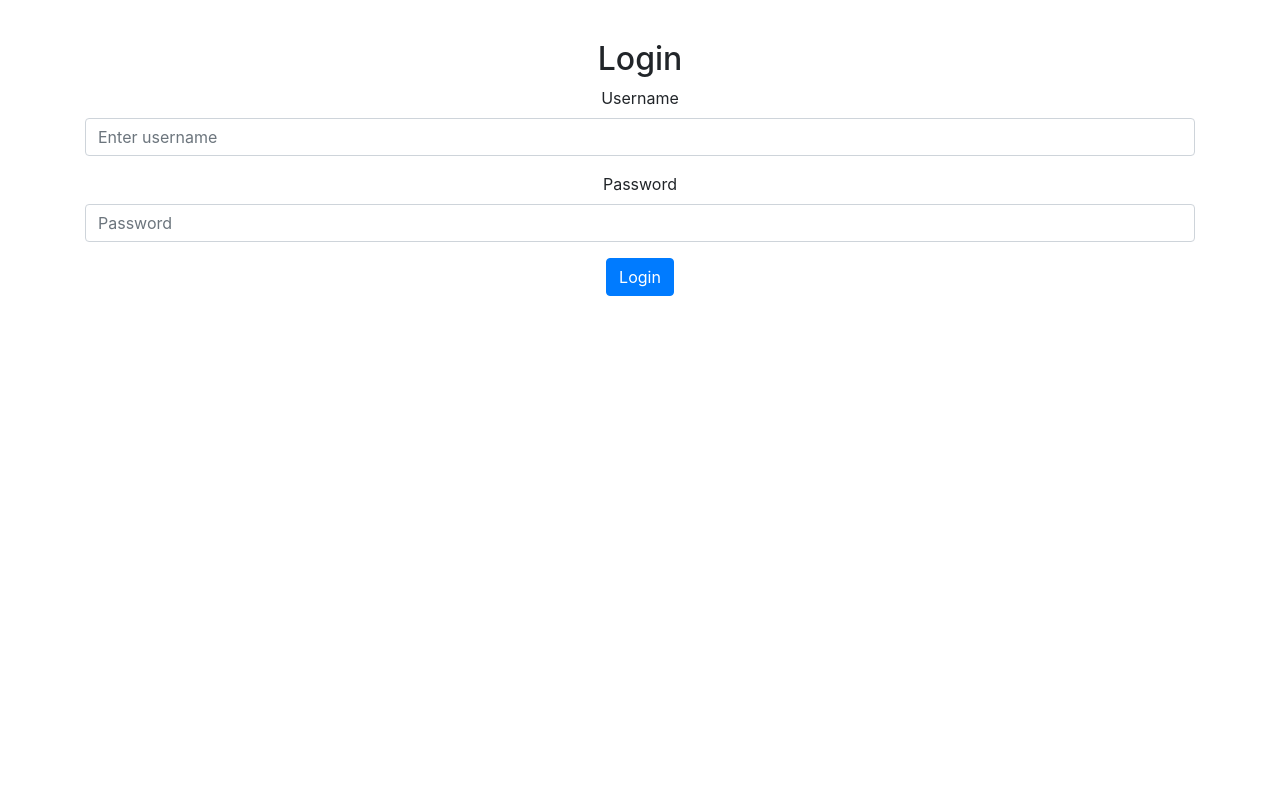
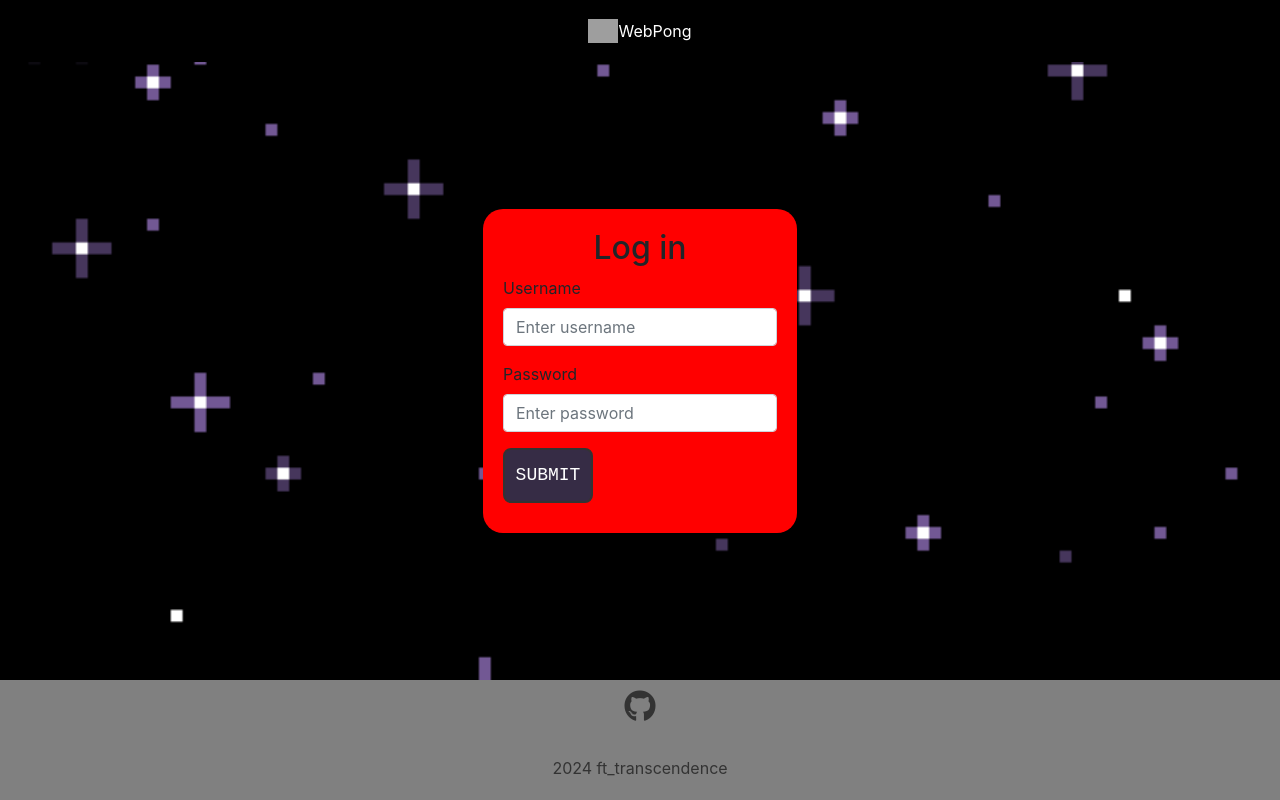
Before and after one commit to jaimmart32/ft_transcendence, a Django app: page /home/ in a window 1280 px wide. Run offline with Django 4.2, Linux system fonts and the light colour scheme; some libraries are stand-ins or nearby versions; grey boxes are pictures that could not be loaded.

Commit message:
Starting to connect the new html. Added css, background image, and only home, root, sign up, login.

```diff
--- a/back/srcs/pong_project/static/pong_app/css/styles.css
+++ b/back/srcs/pong_project/static/pong_app/css/styles.css
@@ -1,56 +1,131 @@
-ul, li{
-    list-style: none;
-}
-a{
-    text-decoration: none;
-    color: black;
+
+html, body
+{
+	height: 100%;
+	margin: 0;
+	display: flex;
+	flex-direction: column;
+	justify-content: center;
 }
 
-.menu
+body
 {
-    min-height: 100vh;
-    display: flex;
-    flex-direction: column;
-    align-items: center;
-    justify-content: center;
+	background-image: url('./background2.gif');
+	background-size: cover;
+	background-position: center;
+	background-repeat: no-repeat;
+	background-attachment: fixed;
+
+	font-family: 'Courier New', Courier, Monospace;
+	font-size: 16px;
+	color: #333;
+	line-height: 1.5;
+	flex-grow: 1;
 }
 
-.menuNav
+.brand-navbar
 {
-    display: flex;
-    flex-direction: column;
-    gap: 1rem;
+	background-color: black;
+	display: flex;
+	justify-content: center;
+	align-items: center;
+	height: 10%;
+	width: 100%
+	margin: 0;
+	padding: 0;
 }
 
-.links
+.explore-navbar-nav
 {
-    border: 1px solid black;
-    text-align: center;
-    border-radius: 10px;
-    padding: 10px;
-}
-.links:hover
-{
-    background-color: black;
-}
-.links:hover a
-{
-    color: white;
-    text-decoration: none;
+	background-color: white;
+	display: none;
+	justify-content: center;
+	list-style-type: none;
+	margin: 0;
+	padding: 0;
+	height: 5%;
+	width: 100%
 }
 
-body {
-    text-align: center;
+.navbar-nav .nav-item
+{
+	margin: 0 15px;
 }
 
-#board {
-    background-color: black;
-    border-top: 5px solid skyblue;
-    border-bottom: 5px solid skyblue;
+.navbar-nav .nav-link
+{
+	padding: 0;
+	line-height: 40px;
 }
+
+.footer
+{
+	background-color: gray;
+	padding: 10px 0;
+	text-align: center;
+	margin-top: auto;
+	width: 100%;
+	height: 15%;
+}
+
+.footer a
+{
+	color: #333;
+	text-decoration: none;
+	margin: 0 5px;
+}
+
+.footer a:hover
+{
+	color: black;
+}
+
+.custom-button
+{
+	display: flex;
+	justify-content: center;
+	align-items: center;
+	margin: 10px 0;
+	background-color: #362c45;
+	color: white;
+	font-family: 'Courier New', Courier, Monospace;
+	font-size: 18px;
+	text-transform: uppercase;
+	text-decoration: none;
+	border: 2px solid #333;
+	border-radius: 8px;
+	cursor: pointer;
+	transition: background-color 0.3s, color 0.3s, border 0.3s;
+
+	width: 30%;
+	max-width: 200px;
+	min-width: 90px;
+	height: auto;
+	padding: 12px 20px;
+	box-sizing: border-box;
+}
+
+.custom-button:hover
+{
+	background-color: #745c94;
+	color: #46365c;
+	border-color: #745c94;
+}
+
 .error-message
 {
 	color: red;
 	font-size: 12px;
 	display: none;
 }
+
+.form-container
+{
+	background-color: red;
+	display: flex;
+	flex-direction: column;
+	justify-content: center;
+	align-items: center;
+	padding: 20px 20px;
+	border-radius: 20px;
+}
--- a/back/srcs/pong_project/static/pong_app/js/htmlContent.js
+++ b/back/srcs/pong_project/static/pong_app/js/htmlContent.js
@@ -2,12 +2,9 @@
 {
 	return(`
 		<h2>Welcome, ${data.username}!</h2>
-		<div class="btn-group-vertical">
-		    <button class="btn btn-primary" id="profile">Profile</button>
-		    <button class="btn btn-primary" id="play-game">Play Game</button>
-		    <button class="btn btn-primary" id="friends-section">Friends</button>
-		    <button class="btn btn-primary" id="create-tournament">Create Tournament</button>
-		</div>
+		<p style="color: white;">
+			Hello world! Here we should add a brief description of our project.
+		</p>
 	    `);
 }
 
@@ -119,50 +116,54 @@
 	if (type === 'login')
 	{
 		return (`
-		    <h2>Login</h2>
+
+		<div class="form-container">
+			<h2 class="form-title">Log in</h2>
 			<form id="login-form">
 				<div class="form-group">
 					<label for="username">Username</label>
-			    <input type="username" class="form-control" id="username" aria-describedby="usernameHelp" placeholder="Enter username">
+					<input type="username" class="form-control" id="username" placeholder="Enter username">
 			    		<span id="username-error" class="error-message"></span>
 				</div>
 				<div class="form-group">
 					<label for="password">Password</label>
-			    <input type="password" class="form-control" id="password" placeholder="Password">
+					<input type="password" class="form-control" id="password" placeholder="Enter password">
 			    		<span id="password-error" class="error-message"></span>
 				</div>
-			<span id="email-error" class="error-message"></span>
-			<button type="submit" class="btn btn-primary">Login</button>
+				<button class="custom-button" id="submit">Submit</button>
 			</form>
+		</div>
 		`);
 	}
 	else if (type === 'signup')
 	{
 		return(`
-		    <h2>Sign Up</h2>
+			<div class="form-container">
+				<h2 class="form-title">Sign Up</h2>
 				<form id="signup-form">
 					<div class="form-group">
 						<label for="username">Username</label>
-			    <input type="text" class="form-control" id="username" placeholder="Enter username">
+						<input type="username" class="form-control" id="username" placeholder="Enter username">
 						<span id="username-error" class="error-message"></span>
 					</div>
 					<div class="form-group">
-			    <label for="email">Email address</label>
-			    <input type="email" class="form-control" id="email" aria-describedby="emailHelp" placeholder="Enter email">
+						<label for="email">Email</label>
+						<input type="email" class="form-control" id="email" placeholder="Enter email">
 						<span id="email-error" class="error-message"></span>
 					</div>
 					<div class="form-group">
 						<label for="password">Password</label>
-			    <input type="password" class="form-control" id="password" placeholder="Password">
+						<input type="password" class="form-control" id="password" placeholder="Enter password">
 						<span id="password-error" class="error-message"></span>
 					</div>
 					<div class="form-group">
-			    <label for="confirm password">Confirm password</label>
+						<label for="confirm password">Password</label>
 						<input type="password" class="form-control" id="confirm-password" placeholder="Confirm password">
 						<span id="conf-password-error" class="error-message"></span>
 					</div>
-			<button type="submit" class="btn btn-primary">Sign Up</button>
+					<button class="custom-button" id="submit">Submit</button>
 				</form>
+			</div>
 		`);
 	}
 }
--- a/back/srcs/pong_project/static/pong_app/js/signUp.js
+++ b/back/srcs/pong_project/static/pong_app/js/signUp.js
@@ -52,7 +52,7 @@
     }
     else
     {
-        console.error('login-form not found');
+        console.error('signup-form not found');
     }
 }
 
--- a/back/srcs/pong_project/templates/pong_app/index.html
+++ b/back/srcs/pong_project/templates/pong_app/index.html
@@ -9,40 +9,50 @@
     <link href="https://stackpath.bootstrapcdn.com/bootstrap/4.5.2/css/bootstrap.min.css" rel="stylesheet">
     <!-- Custom CSS -->
     <link href="{% static 'pong_app/css/styles.css' %}" rel="stylesheet">
+    <link href="https://stackpath.bootstrapcdn.com/bootstrap/4.5.2/css/bootstrap.min.css" rel="stylesheet">
+    <link href="https://cdnjs.cloudflare.com/ajax/libs/font-awesome/5.15.4/css/all.min.css" rel="stylesheet">
 </head>
 <body>
-    <!-- <nav class="navbar navbar-expand-lg navbar-light">
-        <div id="navbarNav">
-            <ul class="navbar-nav ml-auto">
-                <li class="nav-item">
-                    <a class="nav-link" href="#" id="login-link">Login</a>
+	<nav class="brand-navbar">
+		<p class="navbar-nav d-flex flex-row justify-content-center w-100" href="#" style="color: white">
+			<img src="icon.jpg" alt="" width="30" height="24" class="d-inline-block align-text-top">
+		WebPong
+		</p>
+	</nav>
+	<nav class="explore-navbar-nav">
+		<ul class="navbar-nav d-flex flex-row justify-content-center w-100">
+			<li class="nav-item active">
+				<a class="nav-link" aria-current="page" href="#">Home </a>
 			</li>
-                <li class="nav-item">
-                    <a class="nav-link" href="#" id="signup-link">Sign Up</a>
+			<li class="nav-item active">
+				<a class="nav-link" href="#">Profile </a>
 			</li>
-                <li class="nav-item">
-                    <a class="nav-link" href="login42" id="ft-link">Login with 42</a>
+			<li class="nav-item active">
+				<a class="nav-link" href="#">Play </a>
+			</li>
+			<li class="nav-item active">
+				<a class="nav-link" href="#">Friends </a>
+			</li>
+			<li class="nav-item active">
+				<a class="nav-link" href="#">Log out </a>
 			</li>
 		</ul>
+	</nav>
+	<div id="app" class="container" style="height: 100%; display: flex; justify-content: center; align-items: center; flex-direction: column;">
+		<button class="custom-button" id="signup-link">Sign up</button>
+		<button class="custom-button" id="login-link">Log in</button>
+		<button class="custom-button" id="login42-link">42 Log in</button>
 	</div>
-    </nav> -->
-    <nav class="navbar navbar-expand-lg navbar-light">
-        <div id="navbarNav">
-            <li class="nav-item d-none" id="logout-item"> <!-- Initially hidden -->
-                <a class="nav-link" href="#" id="logout-link">Logout</a>
-            </li>
+	<footer class="footer">
+		<section class="text-center mb-3">
+			<a href="https://github.com/BriBelt/ft_transcendence" target="_blank" aria-label="GitHub">
+			  <i class="fab fa-github fa-2x"></i>
+			</a>
+		</section>
+		<div class="text-center p-3" style="background-color: gray; color: #333;">
+			2024 ft_transcendence
 		</div>
-    </nav>
-    <div id="app" class="container mt-4">
-        <nav class="menu">
-            <ul class="menuNav">
-                <li class="links" id="login-link"><a href="login/">Login</a></li>
-                <li class="links" id="signup-link"><a href="signup/">Sign Up</a></li>
-                <li class="links" id="login42-link"><a href="#">Login with 42</a></li>
-            </ul>
-        </nav>
-        <!-- Content will be dynamically injected here -->
-        </div>
+	</footer>
 	<script src="https://code.jquery.com/jquery-3.5.1.slim.min.js"></script>
 	<script src="https://cdn.jsdelivr.net/npm/@popperjs/core@2.9.2/dist/umd/popper.min.js"></script>
 	<script src="https://stackpath.bootstrapcdn.com/bootstrap/4.5.2/js/bootstrap.min.js"></script>
```
Also changed, not shown: back/srcs/pong_project/static/pong_app/css/background2.gif (added). Lines whose indentation alone changed are shown as unchanged.
